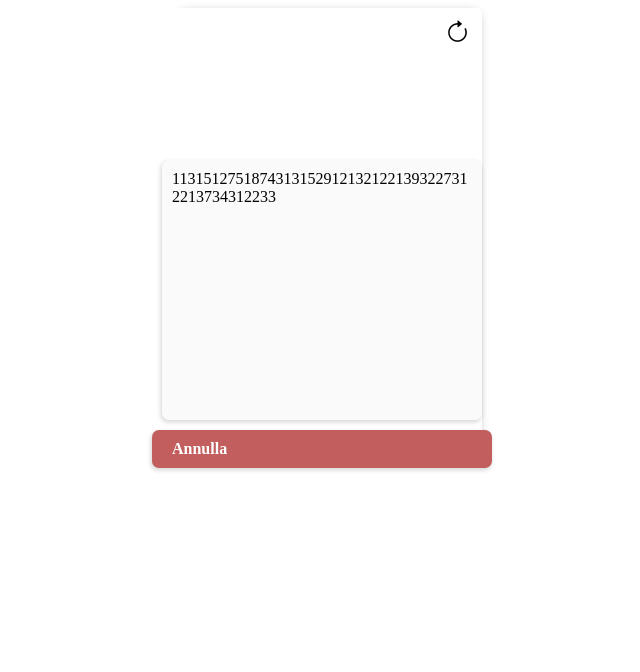
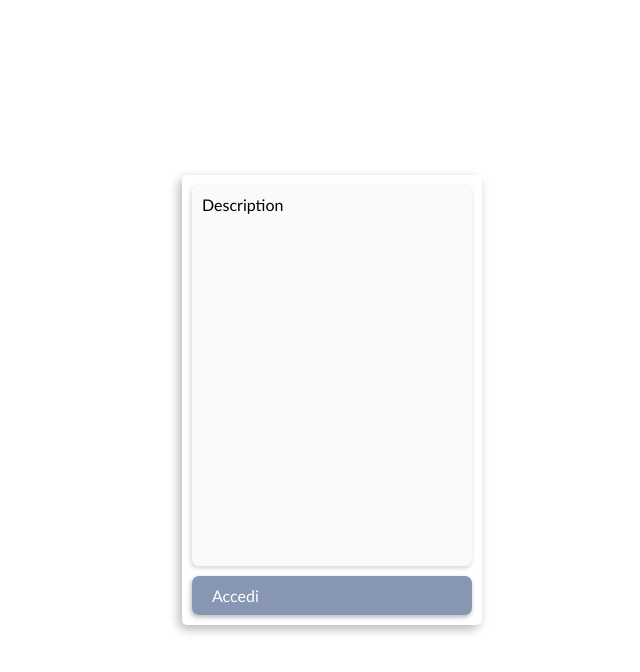
Before and after one commit to AlessVett/frontend-vue3-otp-auth, a Vue app: page /login in a window 1280 px wide. Shown: the top 672 px of the page, without its empty margins (308-948 px from the left). Built offline with nearby package versions, Linux system fonts and the light colour scheme.

Commit message:
0.0.0.0.5

```diff
--- a/src/components/admin/views/LoginView.vue
+++ b/src/components/admin/views/LoginView.vue
@@ -37,7 +37,6 @@ export default {
     }
   },
   mounted() {
-    this.onCardClicked();
   },
   methods: {
     onCardClicked() {
@@ -120,7 +119,7 @@ export default {
         font-weight: 550;
         border-radius: 7px;
         cursor: pointer;
-        box-shadow: -1px 2px 4px .5px rgba(0, 0, 0, 0.15);
+        box-shadow: -1px 2px 4px .5px rgba(0, 0, 0, 0.25);
 
         &:hover {
           background-color: #4b5a77;
@@ -176,7 +175,7 @@ export default {
         font-weight: 550;
         border-radius: 7px;
         cursor: pointer;
-        box-shadow: -1px 2px 4px .5px rgba(0, 0, 0, 0.15);
+        box-shadow: -1px 2px 4px .5px rgba(0, 0, 0, 0.25);
 
         &:hover {
           background-color: rgb(171, 83, 83);
--- a/src/main.js
+++ b/src/main.js
@@ -1,6 +1,6 @@
 import { createApp } from 'vue'
 import App from './App.vue'
-// import '@/assets/scss/main.scss'
+import '@/assets/scss/main.scss'
 import router from "@/components/admin/router/router";
 
 createApp(App)
```
